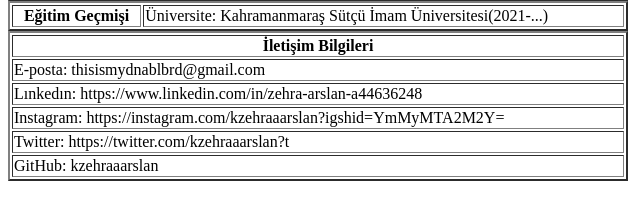
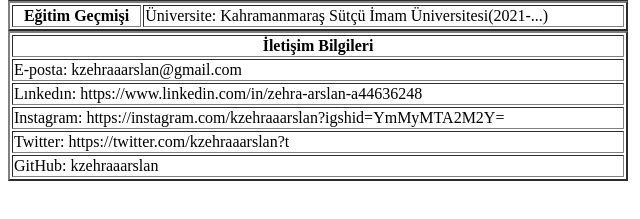
Before and after one commit to kzehraaarslan/kzehraaarslan.github.io, a plain HTML site: page index.html in a window 1280 px wide. Shown: the part 421-640 px from the top of the page, 0-640 px from the left. Drawn offline with Linux system fonts and the light colour scheme.

Commit message:
Update index.html

```diff
--- a/index.html
+++ b/index.html
@@ -81,7 +81,7 @@
             <th>İletişim Bilgileri</th>
         </tr>
         <tr>
-            <td>E-posta: thisismydnablbrd@gmail.com</td>
+            <td>E-posta: kzehraaarslan@gmail.com</td>
         </tr>
         <tr>
             <td>Lınkedın: https://www.linkedin.com/in/zehra-arslan-a44636248</td>
```
